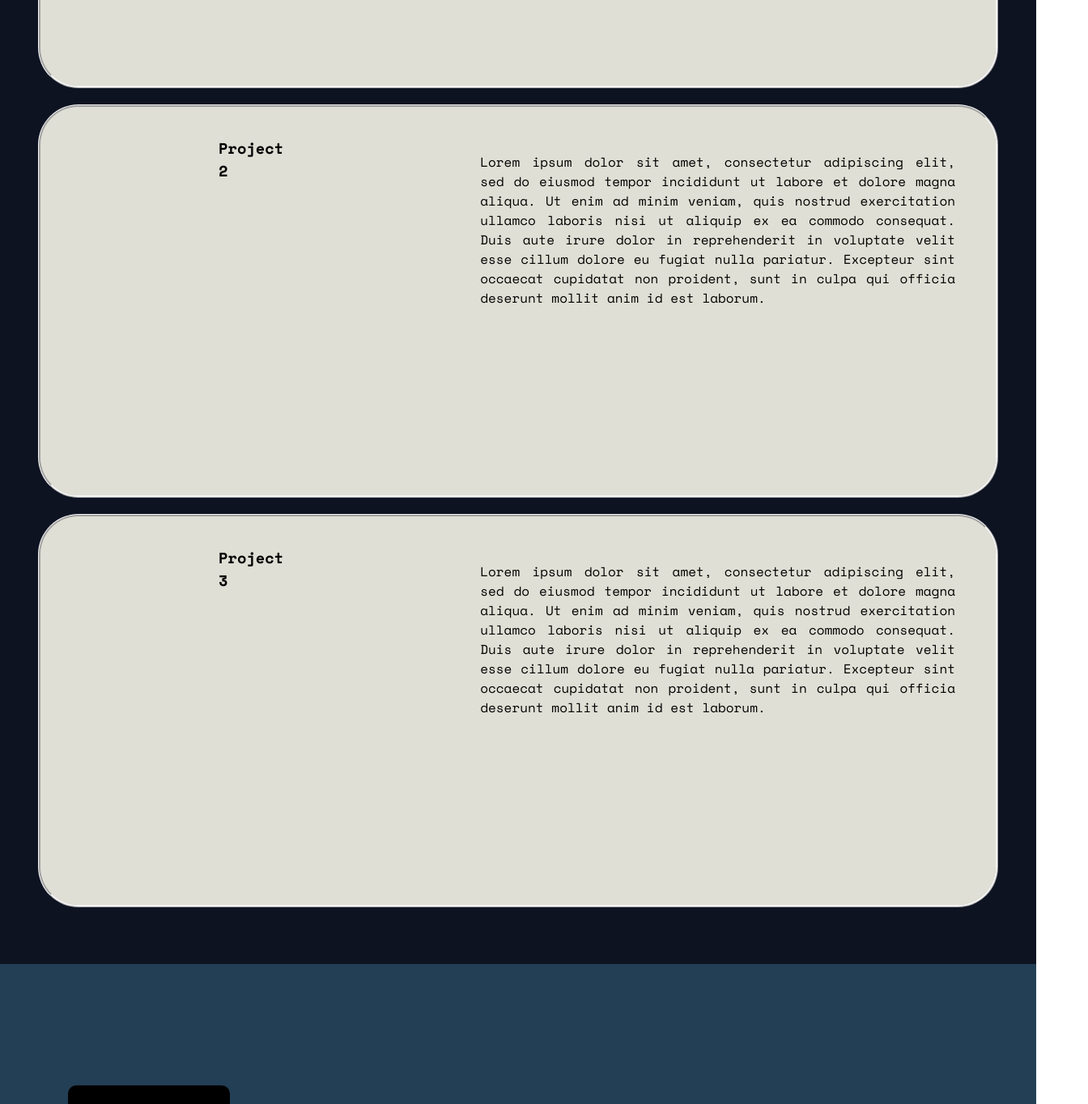
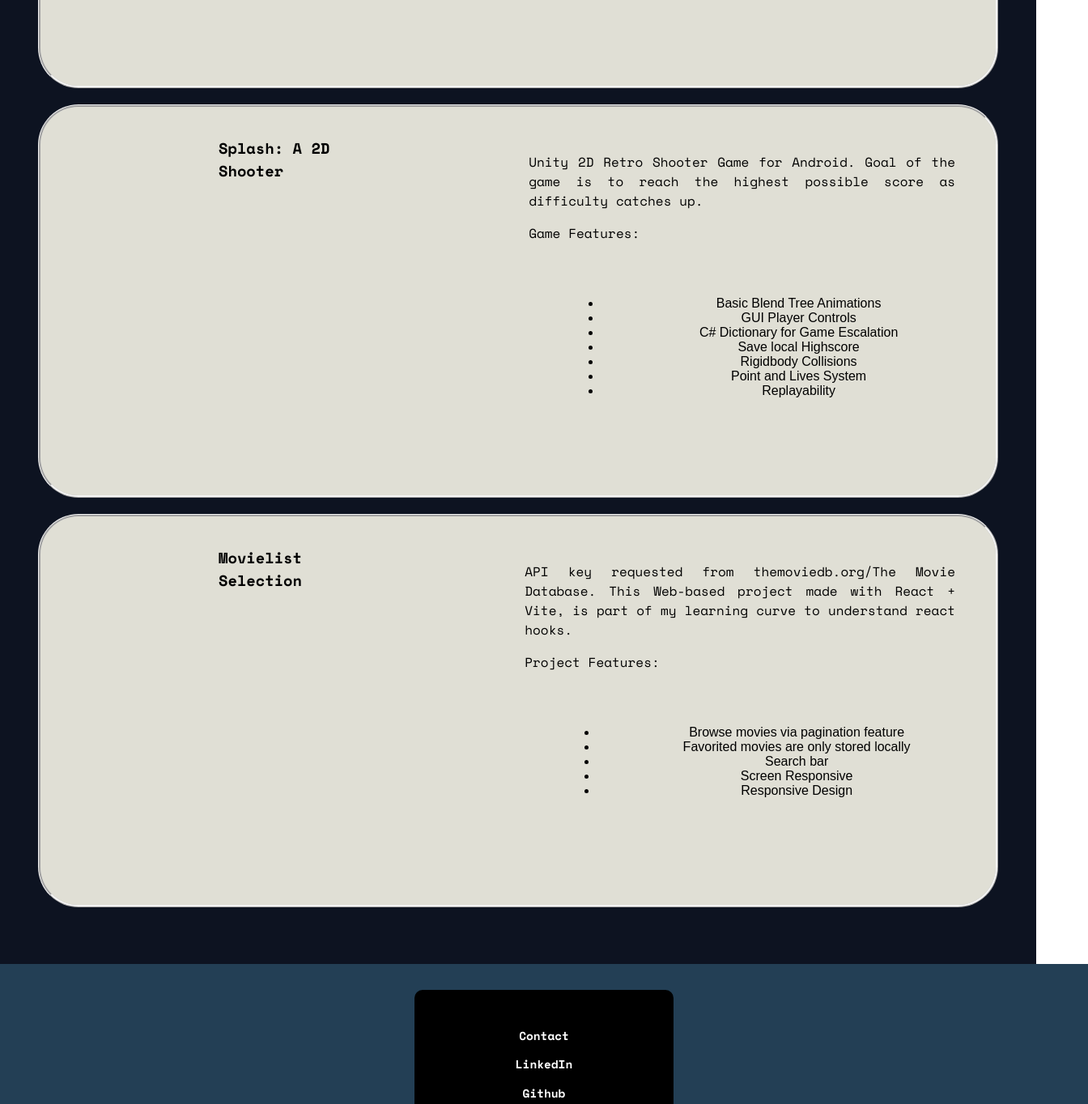
Before and after one commit to Macc-Mp/Myportfolio, a React (Vite) app in the folder Paule-Portfolio/: page / in a window 1280 px wide. Shown: the part 1400-2764 px from the top of the page at 81% size, 1344 px wide, since content can reach past the window. Built offline with nearby package versions, Linux system fonts and the light colour scheme.

Commit message:
checking screen sizes

```diff
--- a/Paule-Portfolio/src/components/Footer.jsx
+++ b/Paule-Portfolio/src/components/Footer.jsx
@@ -2,15 +2,15 @@ import {useState} from 'react'
 import '../css/Footer.css'
 
 function Footer() {
-    const [count, setCount] = useState(0)
+    // const [count, setCount] = useState(0)
     return (
 
         <div className="footer" id='footer'>
 
 
-        <button className='button' onClick={() => setCount((count) => count + 1)}>
+        {/* <button className='button' onClick={() => setCount((count) => count + 1)}>
           count is to {count}
-        </button>
+        </button> */}
 
         <div className = "left-card">
             <h3>Contact</h3>
--- a/Paule-Portfolio/src/components/ProjectsBody.jsx
+++ b/Paule-Portfolio/src/components/ProjectsBody.jsx
@@ -3,8 +3,6 @@ import {useState, useEffect} from  'react';
 
 import React from 'react';
 function ProjectsBody(){
-
-
 
     return(
 
@@ -12,40 +10,58 @@ function ProjectsBody(){
         <h2>Projects</h2>
 
             <div className ='pj1'>
-                <h3>Project 1</h3>
+                <h3>ASP.net Website</h3>
                 <div className='left-card'>
 
                 </div>
                 <div className='right-card'>
                     <span>
-                        <p>Lorem ipsum dolor sit amet, consectetur adipiscing elit, sed do eiusmod tempor incididunt ut labore et dolore magna aliqua.
-                            Ut enim ad minim veniam, quis nostrud exercitation ullamco laboris nisi ut aliquip ex ea commodo consequat. Duis aute irure dolor in reprehenderit in voluptate velit esse cillum dolore eu fugiat nulla pariatur. Excepteur sint occaecat cupidatat non proident, sunt in culpa qui officia deserunt mollit anim id est laborum. </p>
+                        <p>C# Web-based app for simple database implementation using the ASP.net MVC</p>
                     </span>
             </div>
             </div>
 
             <div className ='pj2'>
-            <   h3>Project 2</h3>
+            <h3>Splash: A 2D Shooter</h3>
                 <div className='left-card'>
 
                 </div>
                 <div className='right-card'>
                     <span>
-                    <p>Lorem ipsum dolor sit amet, consectetur adipiscing elit, sed do eiusmod tempor incididunt ut labore et dolore magna aliqua.
-                    Ut enim ad minim veniam, quis nostrud exercitation ullamco laboris nisi ut aliquip ex ea commodo consequat. Duis aute irure dolor in reprehenderit in voluptate velit esse cillum dolore eu fugiat nulla pariatur. Excepteur sint occaecat cupidatat non proident, sunt in culpa qui officia deserunt mollit anim id est laborum. </p>
+                    <p>Unity 2D Retro Shooter Game for Android. Goal of the game is to reach the highest possible score as difficulty catches up. </p>
+                    <p>Game Features: </p>
+                    <ul>
+                        <li>Basic Blend Tree Animations</li>
+                        <li>GUI Player Controls</li>
+                        <li>C# Dictionary for Game Escalation</li>
+                        <li>Save local Highscore</li>
+                        <li>Rigidbody Collisions</li>
+                        <li>Point and Lives System</li>
+                        <li>Replayability</li>
+
+                    </ul>
                     </span>
             </div>
             </div>
 
             <div className ='pj3'>
-                <h3>Project 3</h3>
+                <h3>Movielist Selection</h3>
                 <div className='left-card'>
 
                 </div>
                 <div className='right-card'>
                     <span>
-                    <p>Lorem ipsum dolor sit amet, consectetur adipiscing elit, sed do eiusmod tempor incididunt ut labore et dolore magna aliqua.
-                    Ut enim ad minim veniam, quis nostrud exercitation ullamco laboris nisi ut aliquip ex ea commodo consequat. Duis aute irure dolor in reprehenderit in voluptate velit esse cillum dolore eu fugiat nulla pariatur. Excepteur sint occaecat cupidatat non proident, sunt in culpa qui officia deserunt mollit anim id est laborum. </p>
+                    <p>API key requested from themoviedb.org/The Movie Database. This Web-based project made with React + Vite, is part of my learning curve
+                        to understand react hooks.
+                    </p>
+                    <p>Project Features: </p>
+                    <ul>
+                        <li>Browse movies via pagination feature</li>
+                        <li>Favorited movies are only stored locally</li>
+                        <li>Search bar</li>
+                        <li>Screen Responsive </li>
+                        <li>Responsive Design</li>
+                    </ul>
                     </span>
             </div>
             </div>
--- a/Paule-Portfolio/src/css/App.css
+++ b/Paule-Portfolio/src/css/App.css
@@ -38,3 +38,35 @@
 .card {
   padding: 2em;
 }
+
+
+#root {
+  max-width: 90vw; /* Use viewport width for responsiveness */
+  margin: 0 auto;
+  padding: 2rem;
+  text-align: center;
+}
+
+.logo {
+  height: 10vh; /* Adjust logo height relative to viewport */
+  padding: 1.5em;
+  will-change: filter;
+  transition: filter 300ms;
+}
+
+@media (max-width: 768px) {
+  #root {
+    max-width: 100vw; /* Full width for smaller screens */
+    padding: 1rem;
+  }
+
+  .logo {
+    height: 8vh; /* Smaller logo on mobile */
+  }
+}
+
+@media (max-width: 480px) {
+  .card {
+    padding: 1rem; /* Reduce padding for smaller screens */
+  }
+}
--- a/Paule-Portfolio/src/css/Footer.css
+++ b/Paule-Portfolio/src/css/Footer.css
@@ -1,52 +1,110 @@
 .footer {
-    height: 400px;
-    background-color: rgb(35, 63, 85); /*Isabelline */
-    margin-top: auto; /* Push the footer to the bottom */
+    height: auto;
+    background-color: rgb(35, 63, 85);
+    margin-top: auto;
     display: flex;
-    justify-content: center; /* Center the button horizontally */
-    align-items: center; /* Center the button vertically */
-
+    flex-direction: column;
+    justify-content: center;
+    align-items: center;
+    padding: 2rem;
+    width: 100%;
 }
 
+/* Button styles */
 .footer button {
-    position: relative;
-    left: 300px;
-    color: black; /* Black text for visibility */
-
-
-    border-radius: 4px; /* Optional: Rounded corners */
-    cursor: pointer; /* Change cursor to pointer on hover */
+    width: 80%;
+    max-width: 300px;
+    color: black;
+    border-radius: 4px;
+    cursor: pointer;
+    padding: 0.75rem 1.5rem;
+    font-size: 1rem;
 }
 
 .footer button:hover {
-    background-color: black; /* Change background on hover */
-    color: white; /* Invert text color on hover */
+    background-color: black;
+    color: white;
 }
 
-
-.footer .left-card{
+/* Left card styles */
+.footer .left-card {
     background-color: black;
-    padding-top: 50px;
-    position: relative;
-    bottom: -50px;
-    width: 200px;
-    height: 150px;
-    right: 500px;
+    padding: 2rem;
+    width: 20vw; /* Responsive width */
+    max-width: 300px;
     border-radius: 10px;
-
+    text-align: center;
 }
 
-.footer .left-card h3, p{
+/* Text inside the left-card */
+.footer .left-card h3, .footer .left-card p {
     color: white;
     font-family: "Space Mono", monospace;
     font-weight: 700;
-    font-style: normal;
-    position: relative;
-    bottom: 50px;
-    left: 50px;
+    font-size: 0.9rem;
+}
 
-    color: white;
-    font-family: "Space Mono", monospace;
-    font-weight: 700;
-    font-style: normal;
+/* Tablet-friendly adjustments */
+@media (max-width: 768px) {
+    .footer {
+        padding: 1.5rem;
+    }
+
+    .footer button {
+        width: 100%;
+        font-size: 0.9rem;
+    }
+
+    .footer .left-card {
+        width: 80%;
+        max-width: none;
+    }
 }
+
+/* Mobile optimization for 480px and below */
+@media (max-width: 480px) {
+    .footer {
+        flex-direction: column;
+        padding: 1rem;
+    }
+
+    .footer button {
+        width: 100%;
+        font-size: 0.85rem;
+        padding: 0.5rem 1rem;
+    }
+
+    .footer .left-card {
+        width: 95%;
+        padding: 1rem;
+        border-radius: 8px;
+    }
+
+    .footer .left-card h3, .footer .left-card p {
+        font-size: 0.8rem;
+        text-align: center;
+    }
+}
+
+@media (max-width: 200px) {
+    .footer {
+        padding: 0.5rem; /* Minimal padding */
+    }
+
+    .footer button {
+        width: 100%;
+        font-size: 0.7rem; /* Further reduce font size */
+        padding: 0.4rem 0.8rem;
+    }
+
+    .footer .left-card {
+        width: 100%; /* Maximize space usage */
+        padding: 0.5rem;
+        border-radius: 5px; /* Smaller rounding */
+    }
+
+    .footer .left-card h3, .footer .left-card p {
+        font-size: 0.7rem; /* Adjust text size for tiny screens */
+        text-align: center;
+    }
+}
--- a/Paule-Portfolio/src/css/ProjectsBody.css
+++ b/Paule-Portfolio/src/css/ProjectsBody.css
@@ -120,3 +120,34 @@
     margin: 80px 0px 0px 60px;
 
 }
+
+@media (max-width: 600px) {
+    .ProjectsBody h2 {
+        font-size: 24px;
+        left: 0;
+        bottom: 10px;
+        padding: 0 5px;
+    }
+    .ProjectsBody .pj1 h3,
+    .ProjectsBody .pj2 h3,
+    .ProjectsBody .pj3 h3 {
+        font-size: 16px;
+        left: 10px;
+        bottom: 40px;
+    }
+    .ProjectsBody .pj1 p,
+    .ProjectsBody .pj2 p,
+    .ProjectsBody .pj3 p {
+        font-size: 12px;
+        left: 0;
+        bottom: 10px;
+        padding: 0 5px;
+    }
+    .ProjectsBody .pj1 h5,
+    .ProjectsBody .pj2 h5,
+    .ProjectsBody .pj3 h5 {
+        font-size: 12px;
+        left: 10px;
+        bottom: 40px;
+    }
+}
```
